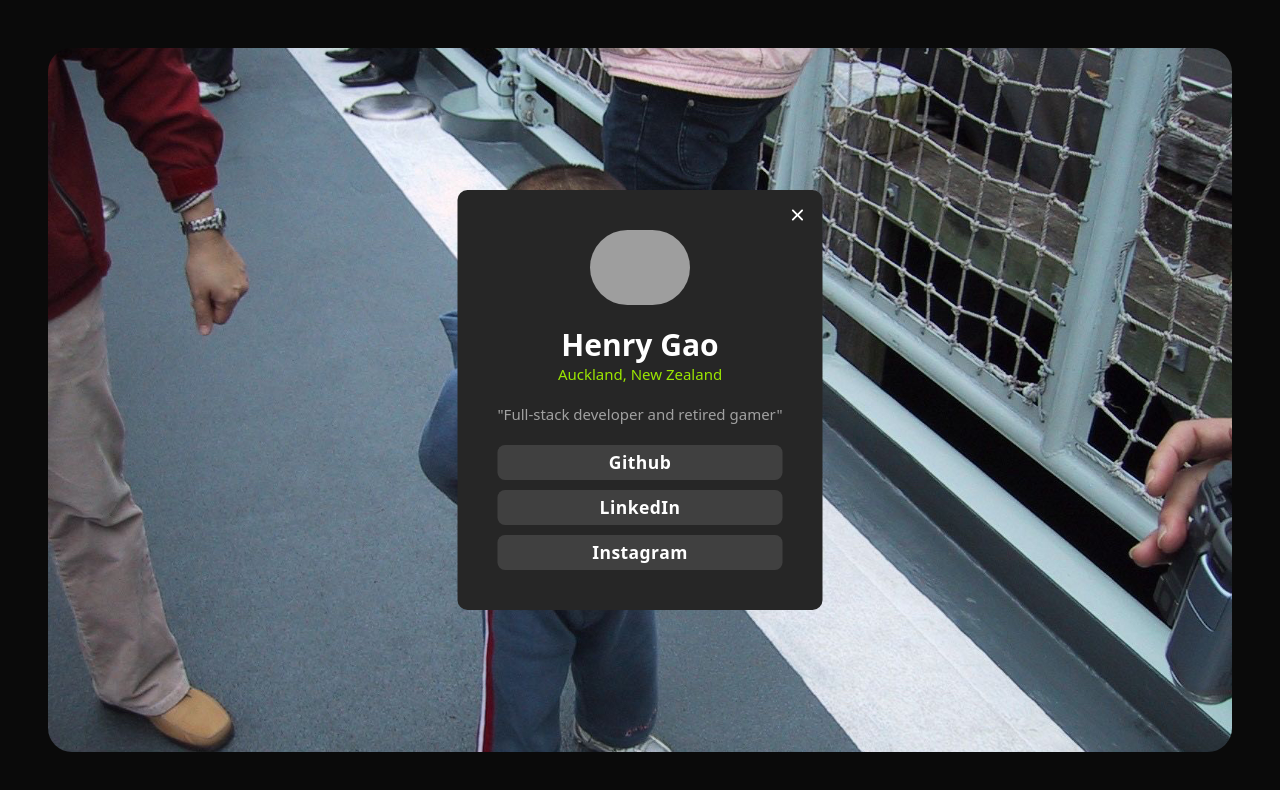
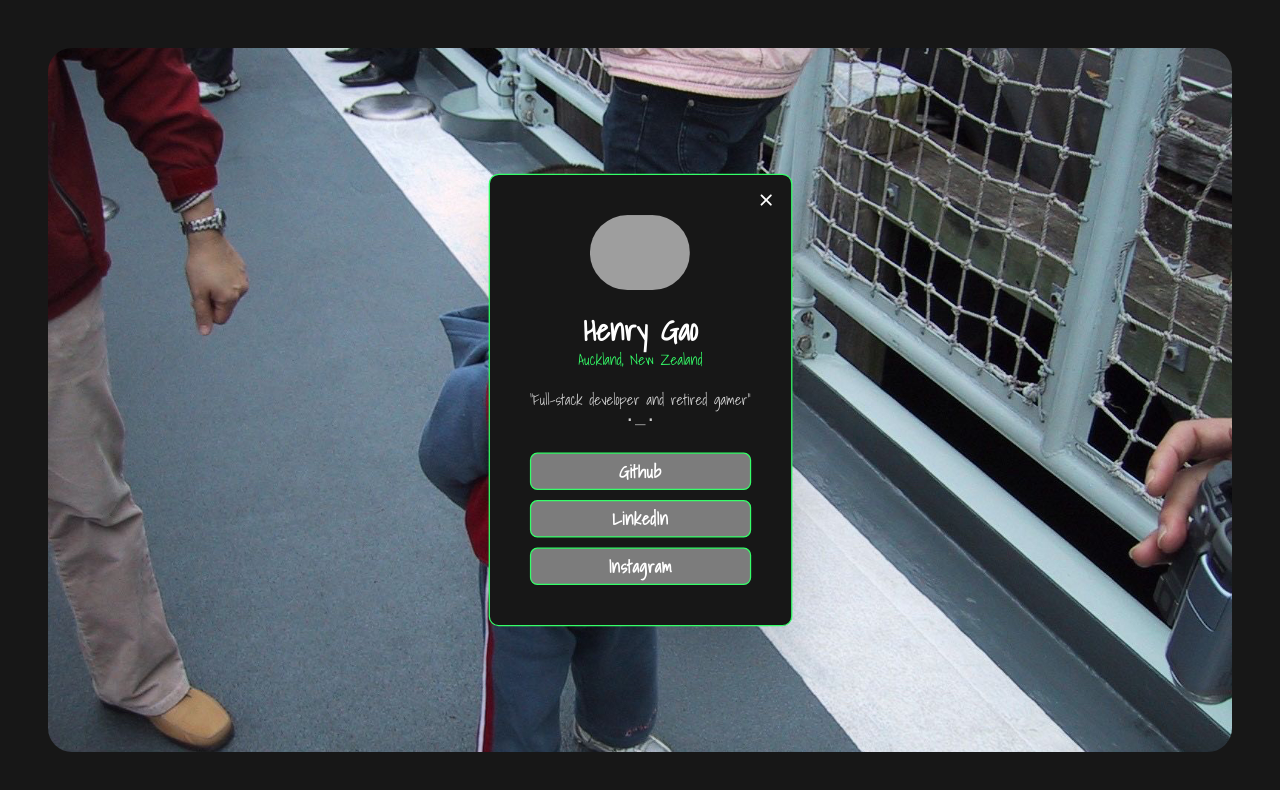
Before and after one commit to UoaWDCC/esa, a Next.js app: page /henry in a window 1280 px wide. Shown: the top 790 px of the page. Built offline with nearby package versions, Linux system fonts and the light colour scheme; grey boxes are pictures that could not be loaded.

Commit message:
Add loading screen, colours and fonts

```diff
--- a/src/app/(frontend)/henry/_components/Card.tsx
+++ b/src/app/(frontend)/henry/_components/Card.tsx
@@ -32,7 +32,7 @@ export default function Card() {
             animate={{ opacity: 1, scale: 1 }}
             exit={{ opacity: 0, scale: 0 }}
             key="card"
-            className="relative flex flex-col items-center bg-neutral-800 p-8 text-white rounded-lg scale-125"
+            className="font-main relative flex flex-col items-center bg-eerie-black p-8 text-white rounded-lg scale-125 border border-spring-green shadow-2xl"
           >
             <motion.div
               whileHover={{ scale: 1.3 }}
@@ -53,12 +53,13 @@ export default function Card() {
 
             <div className="flex flex-col items-center my-4 text-center">
               <h1 className="text-2xl font-semibold ">Henry Gao</h1>
-              <p className="text-lime-400 text-xs">Auckland, New Zealand</p>
+              <p className="text-spring-green text-xs">Auckland, New Zealand</p>
             </div>
 
-            <p className="text-xs text-neutral-400 mb-4 text-center">
+            <p className="text-xs text-timberwolf text-center">
               "Full-stack developer and retired gamer"
             </p>
+            <p className="text-sm text-timberwolf mt-[-0.4rem] mb-5 text-center font-mono">._.</p>
 
             <div className="flex flex-col gap-2 w-full">
               {links.map((link) => (
@@ -67,7 +68,7 @@ export default function Card() {
                   href={link.link}
                   rel="noopener noreferrer"
                   key={link.text}
-                  className="bg-neutral-700 w-full text-center rounded-md py-1 text-sm font-semibold tracking-wide hover:cursor-pointer"
+                  className="bg-gray w-full text-center rounded-md py-1 text-sm font-semibold tracking-wide hover:cursor-pointer border border-spring-green"
                   whileHover={{ scale: 1.1 }}
                   whileTap={{ scale: 0.8 }}
                 >
@@ -84,7 +85,7 @@ export default function Card() {
             animate={{ opacity: 1, scale: 1 }}
             exit={{ opacity: 0, scale: 0 }}
             key="button"
-            className="absolute text-white bottom-7 right-10 hover:cursor-pointer bg-neutral-800 px-6 py-1 rounded-xl tracking-wide font-semibold scale-125"
+            className="font-main absolute text-white bottom-7 right-10 hover:cursor-pointer bg-neutral-800 px-6 py-1 rounded-xl font-semibold scale-125 border border-spring-green"
             onClick={() => setIsCardVisible(true)}
           >
             Open
--- /dev/null
+++ b/src/app/(frontend)/henry/_components/Loading.tsx
@@ -0,0 +1,38 @@
+'use client'
+
+import { motion } from 'motion/react'
+
+export default function LoadingThreeDotsPulse() {
+  const dotVariants = {
+    pulse: {
+      scale: [1, 1.5, 1],
+      transition: {
+        duration: 1.2,
+        repeat: Infinity,
+        ease: 'easeInOut',
+      },
+    },
+  }
+
+  return (
+    <motion.div
+      animate="pulse"
+      transition={{ staggerChildren: -0.2, staggerDirection: -1 }}
+      exit={{ opacity: 0, scale: 0 }}
+      className="flex justify-center items-center gap-[20px]"
+    >
+      <motion.div
+        className="w-[20px] h-[20px] rounded-[50%] bg-spring-green will-change-transform"
+        variants={dotVariants}
+      />
+      <motion.div
+        className="w-[20px] h-[20px] rounded-[50%] bg-spring-green will-change-transform"
+        variants={dotVariants}
+      />
+      <motion.div
+        className="w-[20px] h-[20px] rounded-[50%] bg-spring-green will-change-transform"
+        variants={dotVariants}
+      />
+    </motion.div>
+  )
+}
--- a/src/app/(frontend)/henry/page.tsx
+++ b/src/app/(frontend)/henry/page.tsx
@@ -1,12 +1,49 @@
-import React from 'react'
+'use client'
+
+import React, { useEffect, useState } from 'react'
 import Card from './_components/Card'
+import LoadingThreeDotsPulse from './_components/Loading'
+import { AnimatePresence, motion } from 'motion/react'
+import { Shadows_Into_Light } from 'next/font/google'
+
+const shadowsIntoLight = Shadows_Into_Light({
+  weight: '400',
+  subsets: ['latin'],
+  style: ['normal'],
+  variable: '--font-shadows-into-light',
+})
 
 export default function Page() {
+  const [loading, setLoading] = useState(true)
+
+  useEffect(() => {
+    const timer = setTimeout(() => {
+      setLoading(false)
+    }, 3000)
+
+    return () => clearTimeout(timer)
+  }, [])
+
   return (
-    <div className="h-screen bg-neutral-950 p-12">
-      <div className="flex justify-center items-center relative w-full h-full bg-[url(/assets/babyme.jpg)] bg-cover bg-center rounded-3xl">
-        <Card />
-      </div>
+    <div
+      className={`${shadowsIntoLight.variable} flex justify-center items-center h-screen bg-eerie-black p-12`}
+    >
+      {loading ? <LoadingThreeDotsPulse /> : null}
+
+      <AnimatePresence initial={false}>
+        {!loading ? (
+          <motion.div
+            initial={{ opacity: 0, scale: 0 }}
+            animate={{ opacity: 1, scale: 1 }}
+            transition={{ duration: 1.5 }}
+            exit={{ opacity: 0, scale: 0 }}
+            key="container"
+            className="flex justify-center items-center relative w-full h-full bg-[url(/assets/babyme.jpg)] bg-cover bg-center rounded-3xl p-12"
+          >
+            <Card />
+          </motion.div>
+        ) : null}
+      </AnimatePresence>
     </div>
   )
 }
--- a/src/styles/global.css
+++ b/src/styles/global.css
@@ -1 +1,9 @@
 @import "tailwindcss";
+
+@theme inline {
+  --color-timberwolf: #D0D0D0;
+  --color-eerie-black: #171717;
+  --color-gray: #7C7C7C;
+  --color-spring-green: #35FF69;
+  --font-main: var(--font-shadows-into-light);
+}
```
